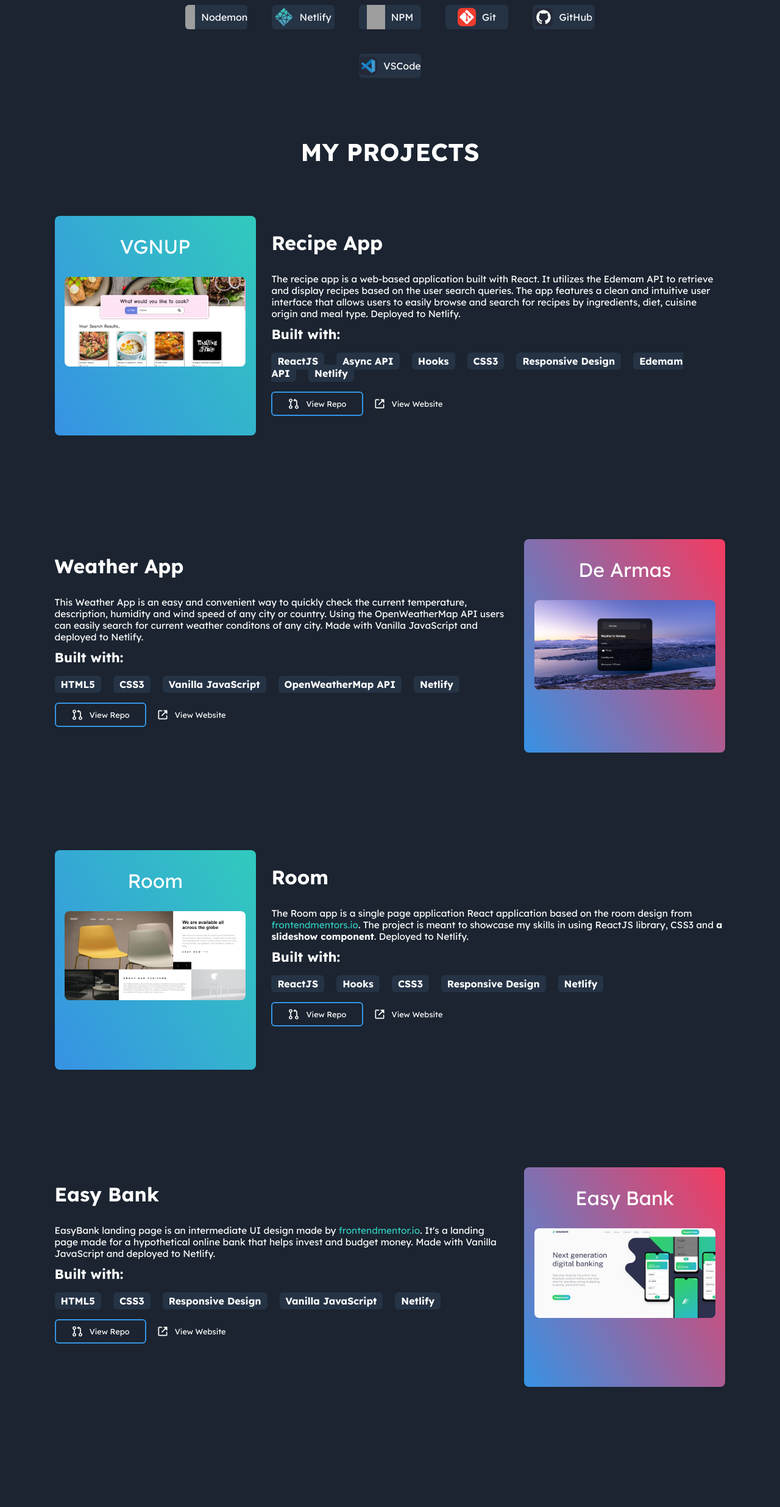
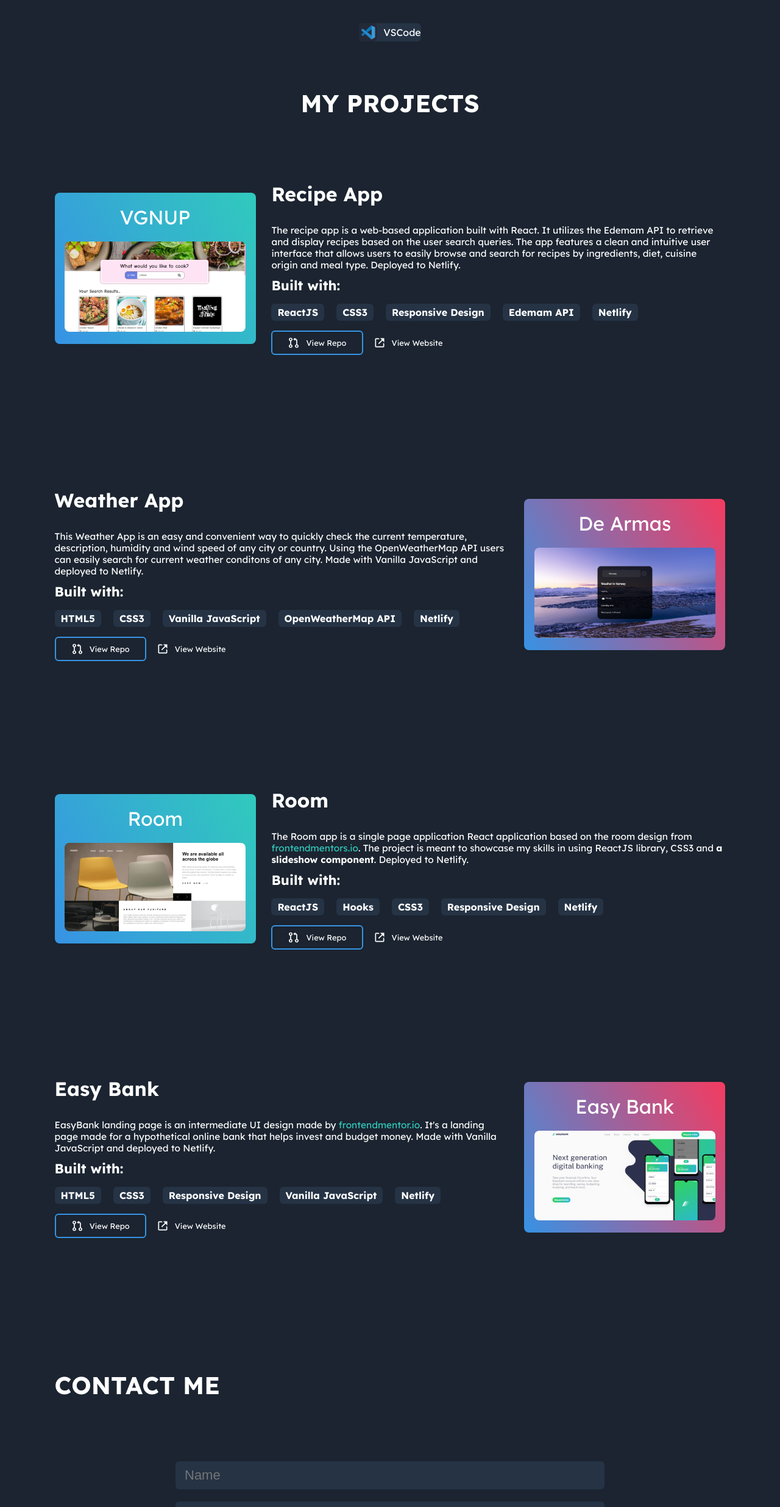
Before and after one commit to NTiger07/portfolio-react, a React (Create React App) app: page / in a window 1280 px wide. Shown: the part 1912-4383 px from the top of the page at 61% size. Built offline with nearby package versions, Linux system fonts and the light colour scheme; grey boxes are pictures that could not be loaded.

Commit message:
style fixes

```diff
--- a/src/components/Projects.css
+++ b/src/components/Projects.css
@@ -23,8 +23,10 @@
 }
 .project_card {
   display: flex;
+  align-items: center;
   width: 100%;
   height: 45vh;
+  height: max-content;
   margin-top: 10vh;
   margin-bottom: 10vh;
 }
@@ -33,7 +35,8 @@
   flex-direction: row-reverse;
 }
 .project_image {
-  padding-top: 30px;
+  padding-top: 20px;
+  padding-bottom: 20px;
   border-radius: 8px;
   width: 30%;
   display: flex;
@@ -47,7 +50,7 @@
 .project_image span {
   text-align: center;
   font-size: 2rem;
-  padding-bottom: 30px;
+  padding-bottom: 20px;
 }
 .project_image img {
   width: 90%;
--- a/src/components/Projects.jsx
+++ b/src/components/Projects.jsx
@@ -35,8 +35,6 @@ const Projects = (props) => {
               </span>
               <div className="tools_content">
                 <span>ReactJS</span>
-                <span>Async API</span>
-                <span>Hooks</span>
                 <span>CSS3</span>
                 <span>Responsive Design</span>
                 <span>Edemam API</span>
--- a/src/components/Skills.css
+++ b/src/components/Skills.css
@@ -1,7 +1,7 @@
 .skills_section {
   padding-left: 7vw;
   padding-right: 7vw;
-  height: 50vh;
+  height: max-content;
   background-color: #1b2430;
   display: flex;
   flex-direction: column;
@@ -33,7 +33,7 @@
 }
 .skills_content img {
   width: 40px;
-  height: 40px;
+  height: 30px;
   padding-right: 10px;
 }
 
```
